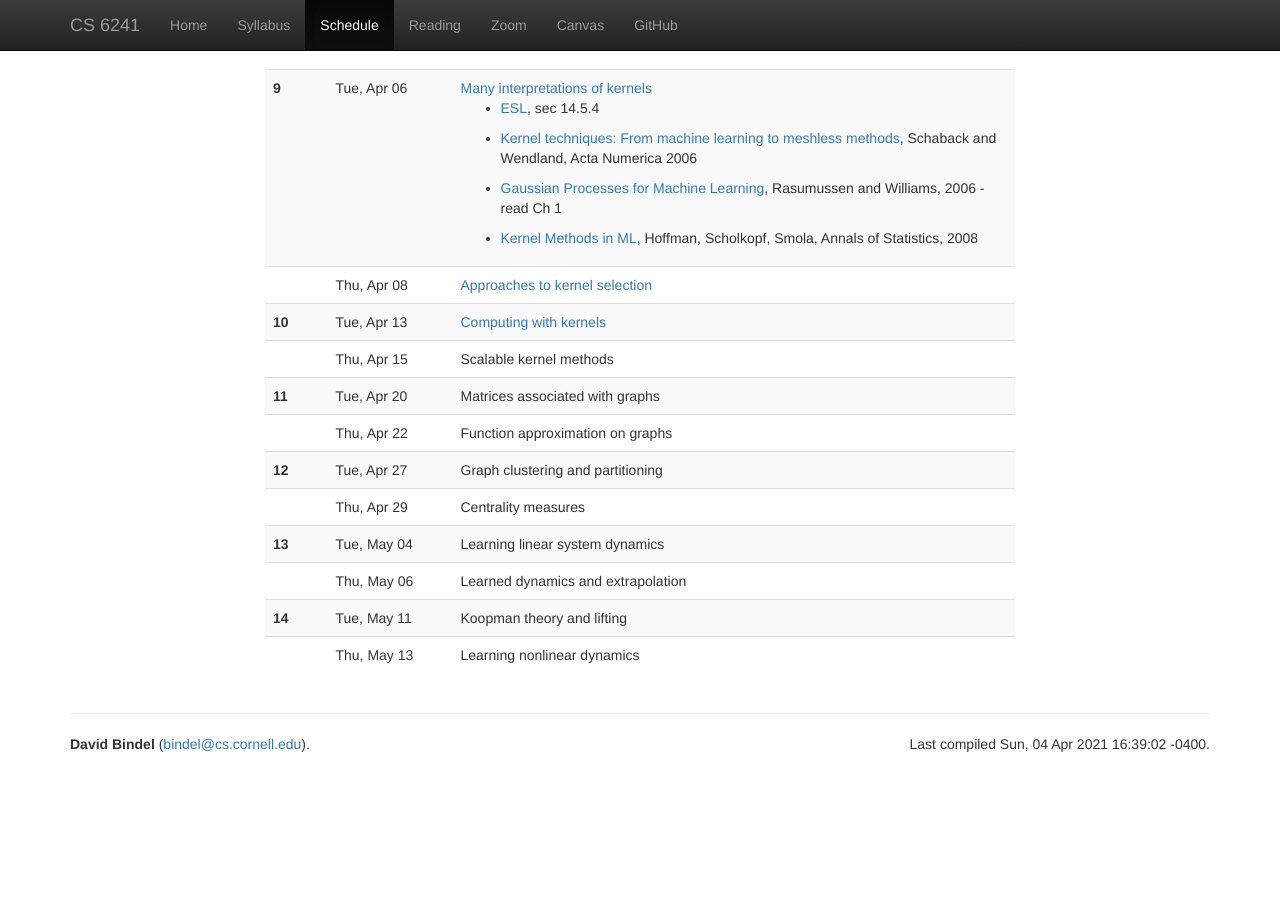
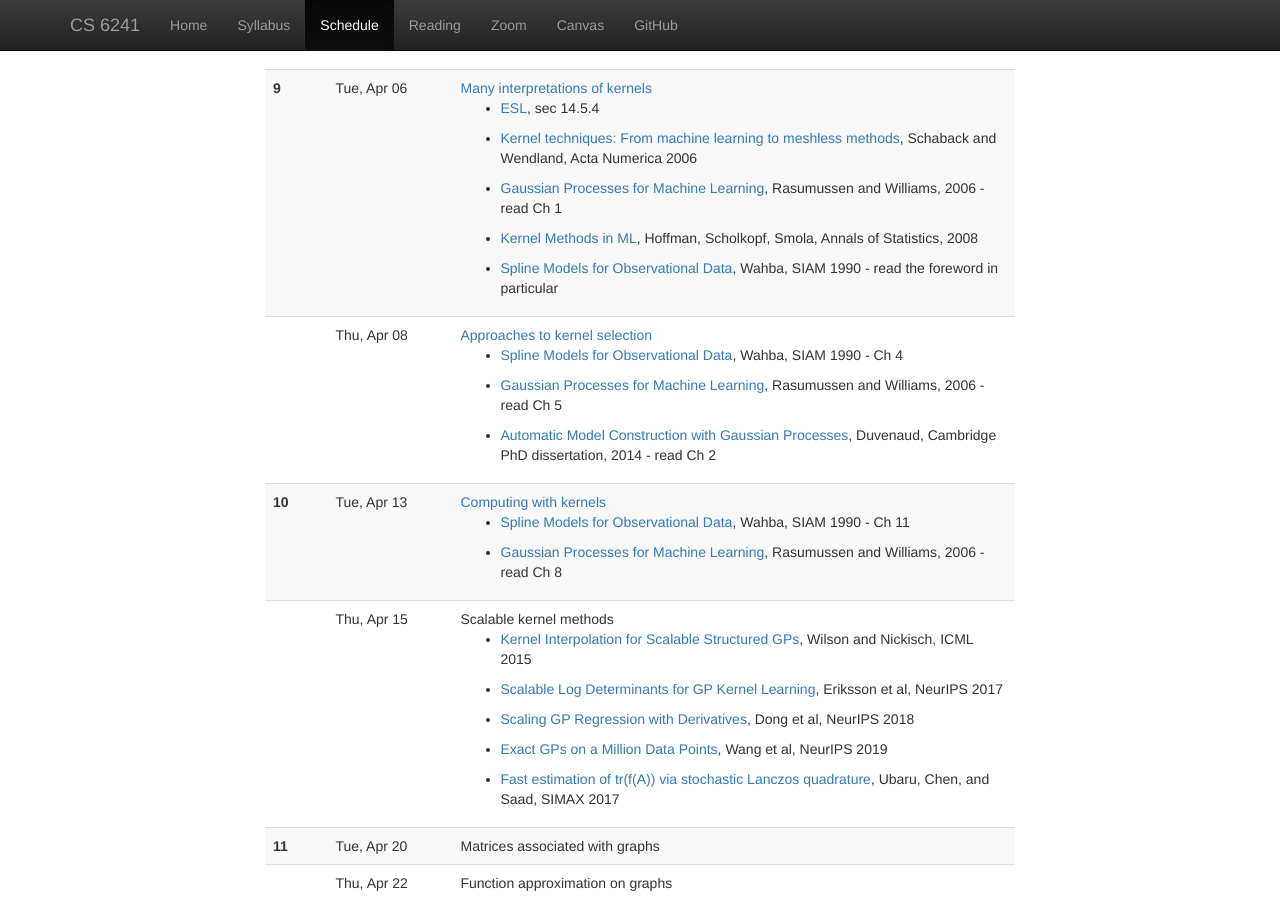
Before and after one commit to dbindel/cs6241-s21, a Jekyll site: the page built from web/schedule.html, in a window 1280 px wide and 900 px high, scrolled down 3570 px. Built offline with Jekyll 4.4.1, drawn with Linux system fonts in a browser that asks for light colours; nearby versions of some CDN libraries; before the commit the page ends 4354 px from its top, so only the background shows below that.

Commit message:
Add reading.

```diff
--- a/web/_data/lectures.yml
+++ b/web/_data/lectures.yml
@@ -234,10 +234,23 @@
         and Williams, 2006 - read Ch 1"
     - "[Kernel Methods in ML](https://www.cs.cornell.edu/courses/cs6241/2020sp/readings/Hofmann-2008-survey.pdf),
        Hoffman, Scholkopf, Smola, Annals of Statistics, 2008"
+    - "[Spline Models for Observational
+       Data](https://epubs.siam.org/doi/book/10.1137/1.9781611970128),
+       Wahba, SIAM 1990 - read the foreword in particular"
 -
   date: 2021-04-08
   info: Approaches to kernel selection
   notes: 2021-04-08.pdf
+  hw:
+    - "[Spline Models for Observational
+        Data](https://epubs.siam.org/doi/book/10.1137/1.9781611970128),
+        Wahba, SIAM 1990 - Ch 4"
+    - "[Gaussian Processes for Machine
+        Learning](http://www.gaussianprocess.org/gpml/), Rasumussen
+        and Williams, 2006 - read Ch 5"
+    - "[Automatic Model Construction with Gaussian
+        Processes](https://www.cs.toronto.edu/~duvenaud/thesis.pdf),
+        Duvenaud, Cambridge PhD dissertation, 2014 - read Ch 2"
 #
 # ==================
 # Week 10
@@ -246,9 +259,31 @@
   date: 2021-04-13
   info: Computing with kernels
   notes: 2021-04-13.pdf
+  hw:
+    - "[Spline Models for Observational
+        Data](https://epubs.siam.org/doi/book/10.1137/1.9781611970128),
+        Wahba, SIAM 1990 - Ch 11"
+    - "[Gaussian Processes for Machine
+        Learning](http://www.gaussianprocess.org/gpml/), Rasumussen
+        and Williams, 2006 - read Ch 8"
 -
   date: 2021-04-15
   info: Scalable kernel methods
+  hw:
+    - "[Kernel Interpolation for Scalable Structured
+        GPs](http://proceedings.mlr.press/v37/wilson15.pdf), Wilson and Nickisch, ICML 2015"
+    - "[Scalable Log Determinants for GP Kernel
+        Learning](http://arxiv.org/abs/1711.03481.pdf), Eriksson et al,
+        NeurIPS 2017"
+    - "[Scaling GP Regression with
+        Derivatives](http://arxiv.org/abs/1810.12283.pdf), Dong et al,
+        NeurIPS 2018"
+    - "[Exact GPs on a Million Data
+        Points](https://papers.nips.cc/paper/2019/hash/01ce84968c6969bdd5d51c5eeaa3946a-Abstract.html),
+        Wang et al, NeurIPS 2019"
+    - "[Fast estimation of tr(f(A)) via stochastic Lanczos
+        quadrature](https://doi.org/10.1137/16M1104974), Ubaru, Chen,
+        and Saad, SIMAX 2017"
 #
 # ==================
 # Week 11
```
